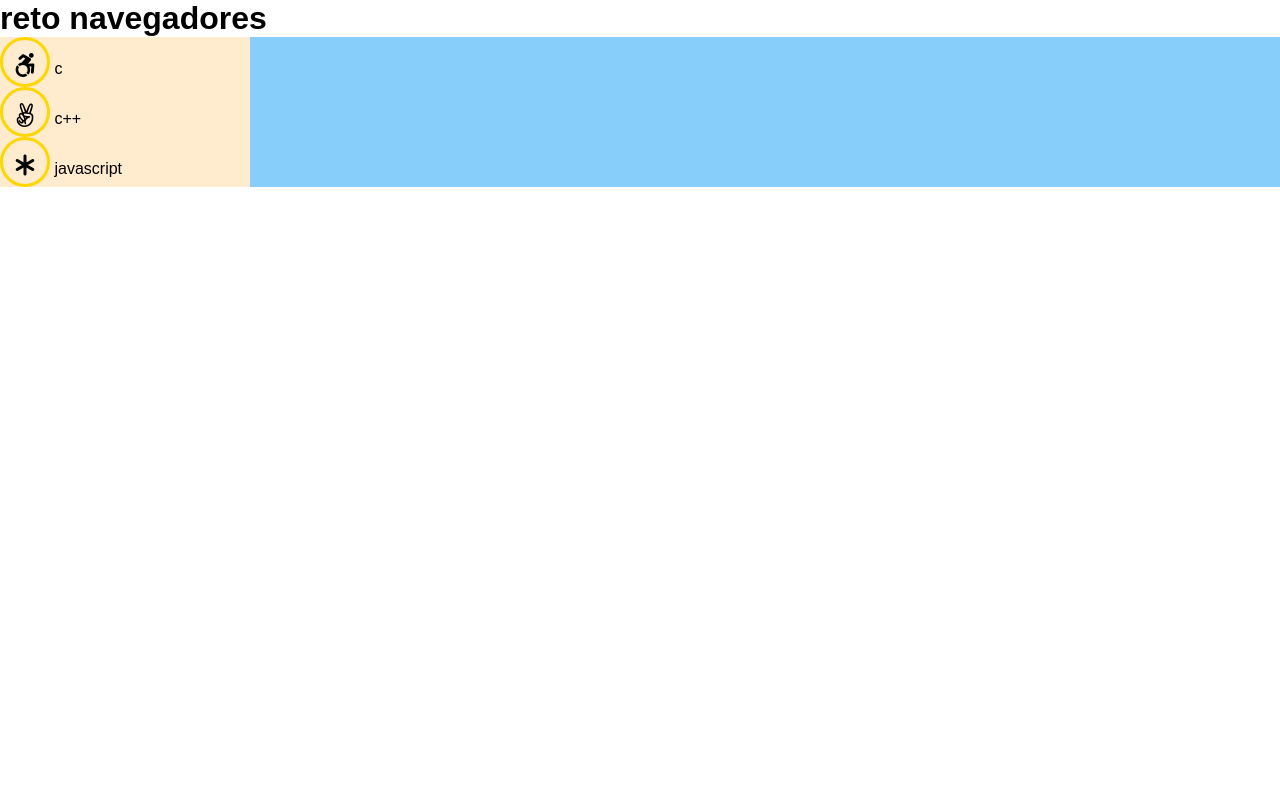
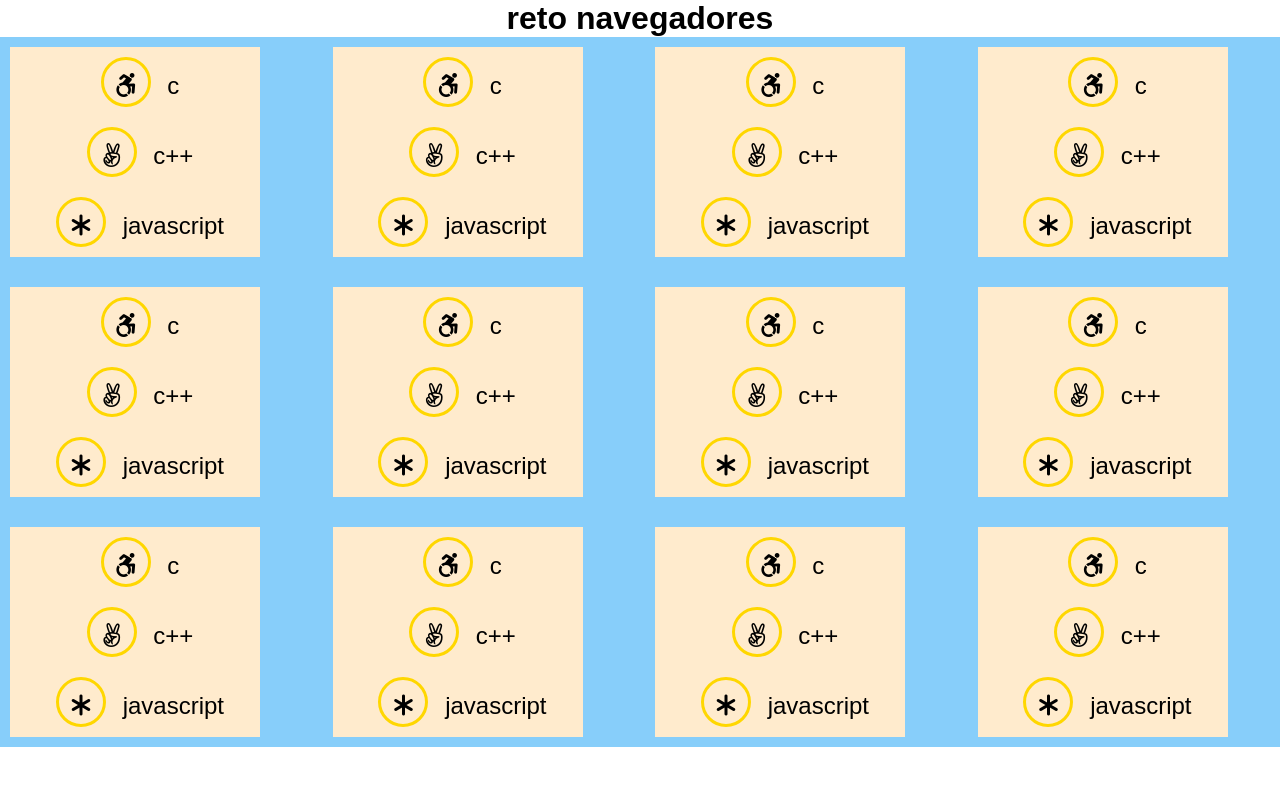
Before and after one commit to Sebastian-Chipis-Cruz/Bootcamp-Tech4inclusion, a plain HTML site: page html/clase-3/reto-2/index.html in a window 1280 px wide. Drawn offline with Linux system fonts and the light colour scheme.

Commit message:
agregado archivo de fin

```diff
--- a/html/clase-3/reto-2/css/estilos.css
+++ b/html/clase-3/reto-2/css/estilos.css
@@ -13,8 +13,16 @@ ul {
   display: inline-block;
   list-style: none;
 }
+h1 {
+  text-align: center;
+}
 #contenedor-main {
   background-color: lightskyblue;
+}
+.contenedor-lista {
+  display: grid;
+  grid-template-columns: repeat(4, 1fr);
+  grid-gap: 10px;
 }
 .carta-lista {
   display: flex;
@@ -22,11 +30,16 @@ ul {
   justify-content: space-evenly;
   background-color: blanchedalmond;
   width: 250px;
+  margin: 10px;
+}
+.item {
+  font-size: 24px;
+  text-align: center;
 }
 .item-icono {
   width: 50px;
   height: 50px;
-  font-size: 24px;
+  margin: 10px;
   line-height: 50px;
   text-align: center;
   border: 3px solid gold;
--- a/html/clase-3/reto-2/index.html
+++ b/html/clase-3/reto-2/index.html
@@ -14,20 +14,188 @@
 <h1>reto navegadores</h1>
 <!-- icono -->
 <div id="contenedor-main">
-    <ul>
+  <ul class="contenedor-lista">
     <div class="carta-lista">
+      <!-- 1 -->
       <li class="item">
         <i class="fa-brands fa-accessible-icon item-icono"></i>
         c
       </li>
-        <li>
+      <li class="item">
         <i class="fa-brands fa-angellist item-icono"></i>
         c++
       </li>
-        <li><i class="fa-solid fa-asterisk item-icono"></i>
+      <li class="item">
+        <i class="fa-solid fa-asterisk item-icono"></i>
         javascript
       </li>
     </div>
+    <div class="carta-lista">
+      <!-- 2 -->
+      <li class="item">
+        <i class="fa-brands fa-accessible-icon item-icono"></i>
+        c
+      </li>
+      <li class="item">
+        <i class="fa-brands fa-angellist item-icono"></i>
+        c++
+      </li>
+      <li class="item">
+        <i class="fa-solid fa-asterisk item-icono"></i>
+        javascript
+      </li>
+    </div>
+    <div class="carta-lista">
+      <!-- 3 -->
+      <li class="item">
+        <i class="fa-brands fa-accessible-icon item-icono"></i>
+        c
+      </li>
+      <li class="item">
+        <i class="fa-brands fa-angellist item-icono"></i>
+        c++
+      </li>
+      <li class="item">
+        <i class="fa-solid fa-asterisk item-icono"></i>
+        javascript
+      </li>
+    </div>
+    <div class="carta-lista">
+      <!-- 4 -->
+      <li class="item">
+        <i class="fa-brands fa-accessible-icon item-icono"></i>
+        c
+      </li>
+      <li class="item">
+        <i class="fa-brands fa-angellist item-icono"></i>
+        c++
+      </li>
+      <li class="item">
+        <i class="fa-solid fa-asterisk item-icono"></i>
+        javascript
+      </li>
+    </div>
+    <div class="carta-lista">
+      <!-- 5 -->
+      <li class="item">
+        <i class="fa-brands fa-accessible-icon item-icono"></i>
+        c
+      </li>
+      <li class="item">
+        <i class="fa-brands fa-angellist item-icono"></i>
+        c++
+      </li>
+      <li class="item">
+        <i class="fa-solid fa-asterisk item-icono"></i>
+        javascript
+      </li>
+    </div>
+    <div class="carta-lista">
+      <!-- 6 -->
+      <li class="item">
+        <i class="fa-brands fa-accessible-icon item-icono"></i>
+        c
+      </li>
+      <li class="item">
+        <i class="fa-brands fa-angellist item-icono"></i>
+        c++
+      </li>
+      <li class="item">
+        <i class="fa-solid fa-asterisk item-icono"></i>
+        javascript
+      </li>
+    </div>
+    <div class="carta-lista">
+      <!-- 7 -->
+      <li class="item">
+        <i class="fa-brands fa-accessible-icon item-icono"></i>
+        c
+      </li>
+      <li class="item">
+        <i class="fa-brands fa-angellist item-icono"></i>
+        c++
+      </li>
+      <li class="item">
+        <i class="fa-solid fa-asterisk item-icono"></i>
+        javascript
+      </li>
+    </div>
+    <div class="carta-lista">
+      <!-- 8 -->
+      <li class="item">
+        <i class="fa-brands fa-accessible-icon item-icono"></i>
+        c
+      </li>
+      <li class="item">
+        <i class="fa-brands fa-angellist item-icono"></i>
+        c++
+      </li>
+      <li class="item">
+        <i class="fa-solid fa-asterisk item-icono"></i>
+        javascript
+      </li>
+    </div>
+    <div class="carta-lista">
+      <!-- 9 -->
+      <li class="item">
+        <i class="fa-brands fa-accessible-icon item-icono"></i>
+        c
+      </li>
+      <li class="item">
+        <i class="fa-brands fa-angellist item-icono"></i>
+        c++
+      </li>
+      <li class="item">
+        <i class="fa-solid fa-asterisk item-icono"></i>
+        javascript
+      </li>
+    </div>
+    <div class="carta-lista">
+      <!-- 10 -->
+      <li class="item">
+        <i class="fa-brands fa-accessible-icon item-icono"></i>
+        c
+      </li>
+      <li class="item">
+        <i class="fa-brands fa-angellist item-icono"></i>
+        c++
+      </li>
+      <li class="item">
+        <i class="fa-solid fa-asterisk item-icono"></i>
+        javascript
+      </li>
+    </div>
+    <div class="carta-lista">
+      <!-- 11 -->
+      <li class="item">
+        <i class="fa-brands fa-accessible-icon item-icono"></i>
+        c
+      </li>
+      <li class="item">
+        <i class="fa-brands fa-angellist item-icono"></i>
+        c++
+      </li>
+      <li class="item">
+        <i class="fa-solid fa-asterisk item-icono"></i>
+        javascript
+      </li>
+    </div>
+    <div class="carta-lista">
+      <!-- 12 -->
+      <li class="item">
+        <i class="fa-brands fa-accessible-icon item-icono"></i>
+        c
+      </li>
+      <li class="item">
+        <i class="fa-brands fa-angellist item-icono"></i>
+        c++
+      </li>
+      <li class="item">
+        <i class="fa-solid fa-asterisk item-icono"></i>
+        javascript
+      </li>
+    </div>
+
   </ul>
 </div>
 </body>
```
Lines whose indentation alone changed are shown as unchanged.
